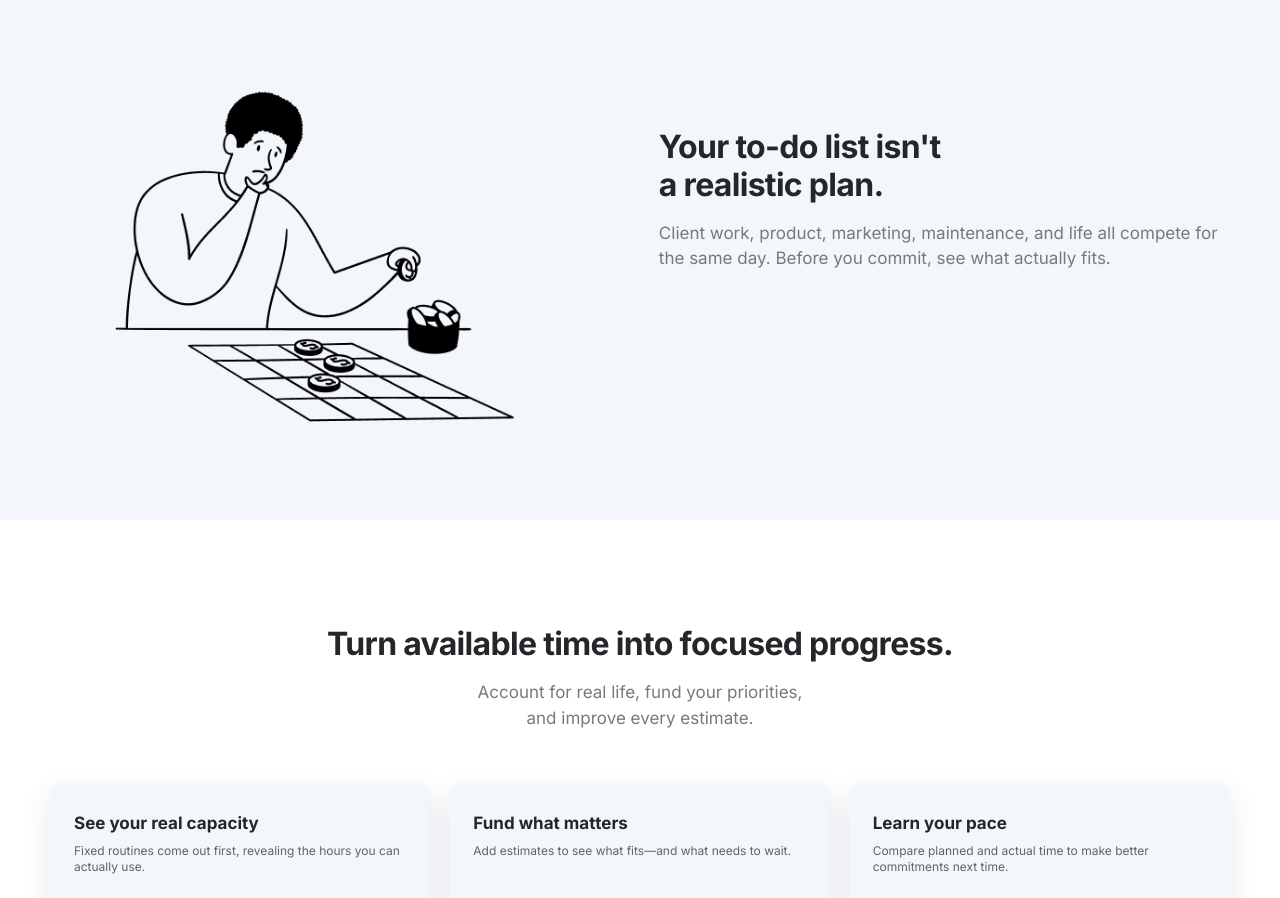
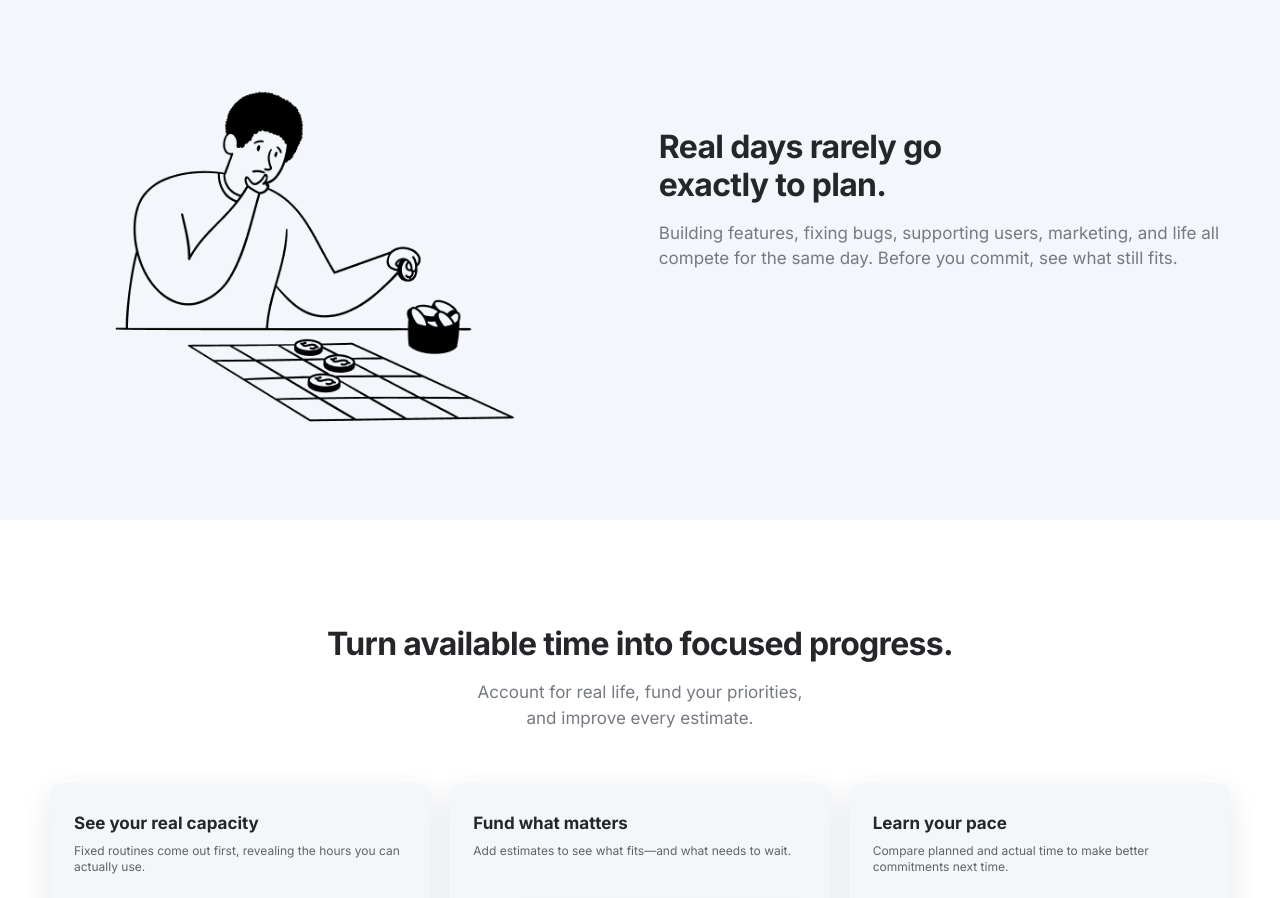
Before and after one commit to SidHung/timebudget-landing, a website: page focus.html in a window 1280 px wide. Shown: the part 880-1778 px from the top of the page. Drawn offline with Linux system fonts and the light colour scheme.

Commit message:
Refine focus page planning message

```diff
--- a/focus.html
+++ b/focus.html
@@ -35,8 +35,8 @@
         <div class="shell problem-inner">
           <img src="public/assets/problem-illustration.png" alt="A person choosing between competing priorities" loading="lazy" />
           <div class="reveal">
-            <h2>Your to-do list isn't<br>a realistic plan.</h2>
-            <p>Client work, product, marketing, maintenance, and life all compete for the same day. Before you commit, see what actually fits.</p>
+            <h2>Real days rarely go<br>exactly to plan.</h2>
+            <p>Building features, fixing bugs, supporting users, marketing, and life all compete for the same day. Before you commit, see what still fits.</p>
           </div>
         </div>
       </section>
```
